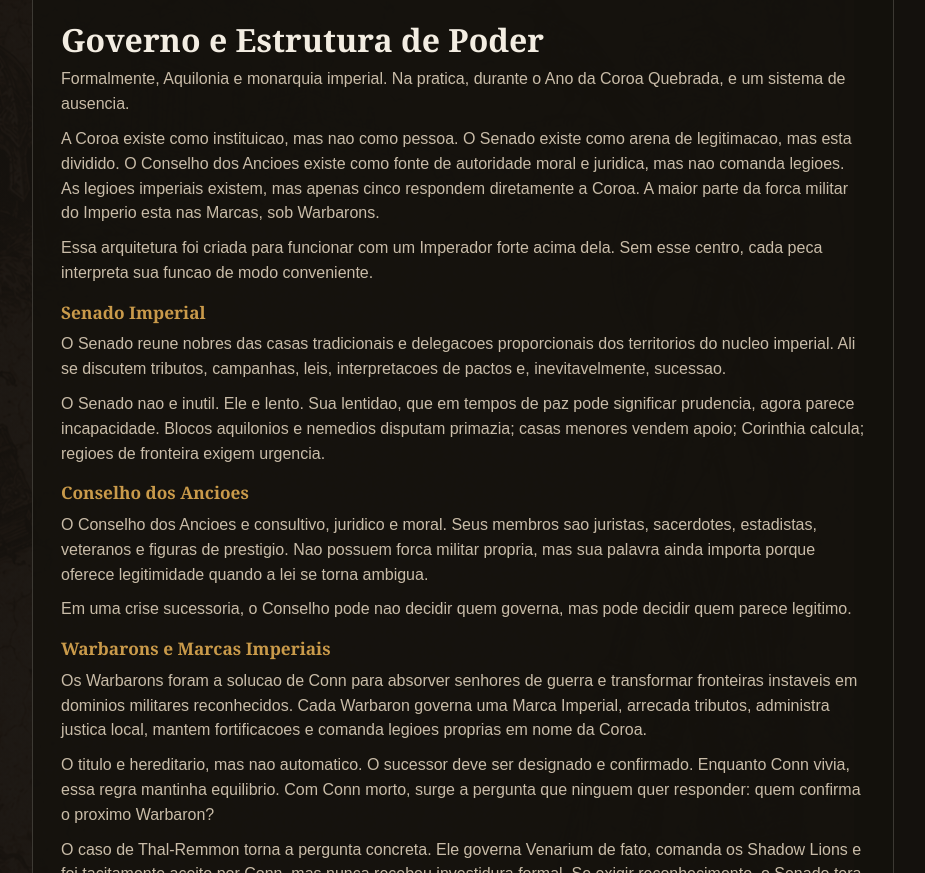
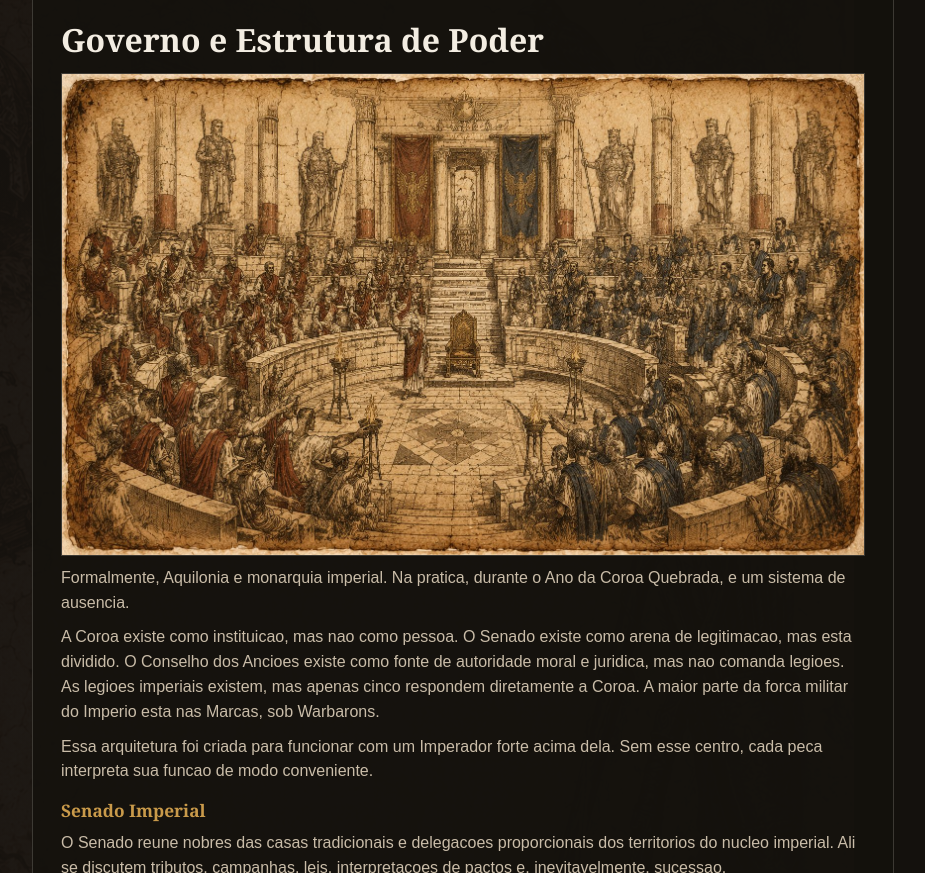
Before and after one commit to WildPoxx/conan-legacy, a plain HTML site: page docs/locais.html in a window 1280 px wide. Shown: the part 3463-4336 px from the top of the page, without its empty margins (336-1261 px from the left). Drawn offline with Linux system fonts and the light colour scheme.

Commit message:
Add Aquilonia senate image to government section

```diff
--- a/docs/locais.html
+++ b/docs/locais.html
@@ -137,6 +137,7 @@
 <li><strong><a href="#karavazyan">Karavazyan</a>:</strong> cidade-caravana de fronteira entre Venarium, Tanasul e as Marchas; oficialmente ambigua, economicamente indispensavel e estrategicamente ligada ao avanco silencioso de Thal-Remmon.</li>
 </ul>
 <h3>Governo e Estrutura de Poder</h3>
+<img class="place-hero" src="assets/locais/aquilonia-003.jpg" alt="Gravura do Senado Imperial em sessao: hemiciclo lotado de senadores em blocos rivais, orador ao centro diante da cadeira de Estado vazia, estatuas de antigos reis ao redor" loading="lazy">
 <p>Formalmente, Aquilonia e monarquia imperial. Na pratica, durante o Ano da Coroa Quebrada, e um sistema de ausencia.</p>
 <p>A Coroa existe como instituicao, mas nao como pessoa. O Senado existe como arena de legitimacao, mas esta dividido. O Conselho dos Ancioes existe como fonte de autoridade moral e juridica, mas nao comanda legioes. As legioes imperiais existem, mas apenas cinco respondem diretamente a Coroa. A maior parte da forca militar do Imperio esta nas Marcas, sob Warbarons.</p>
 <p>Essa arquitetura foi criada para funcionar com um Imperador forte acima dela. Sem esse centro, cada peca interpreta sua funcao de modo conveniente.</p>
```
Also changed, not shown: docs/assets/locais/aquilonia-003.jpg (added).
